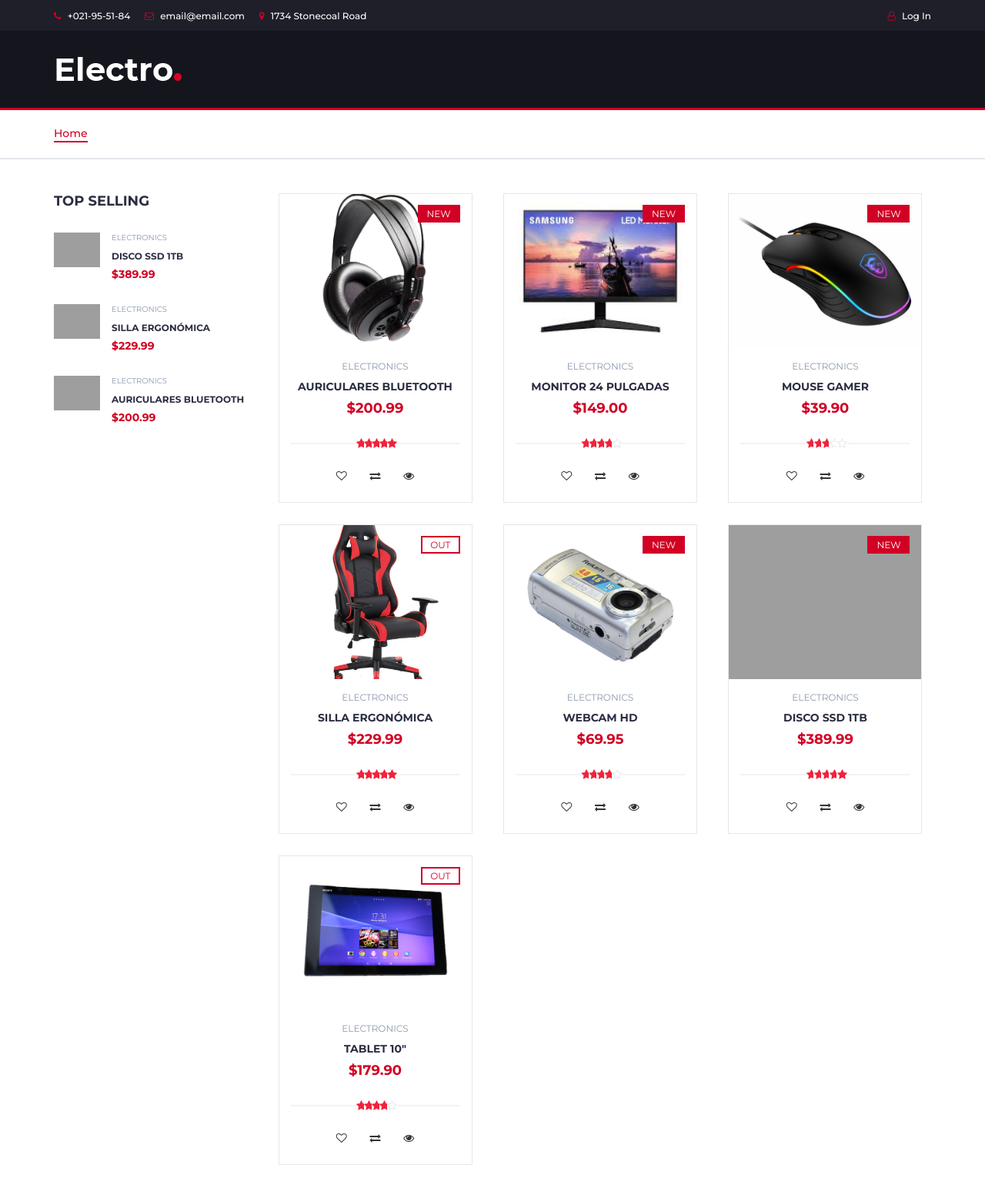
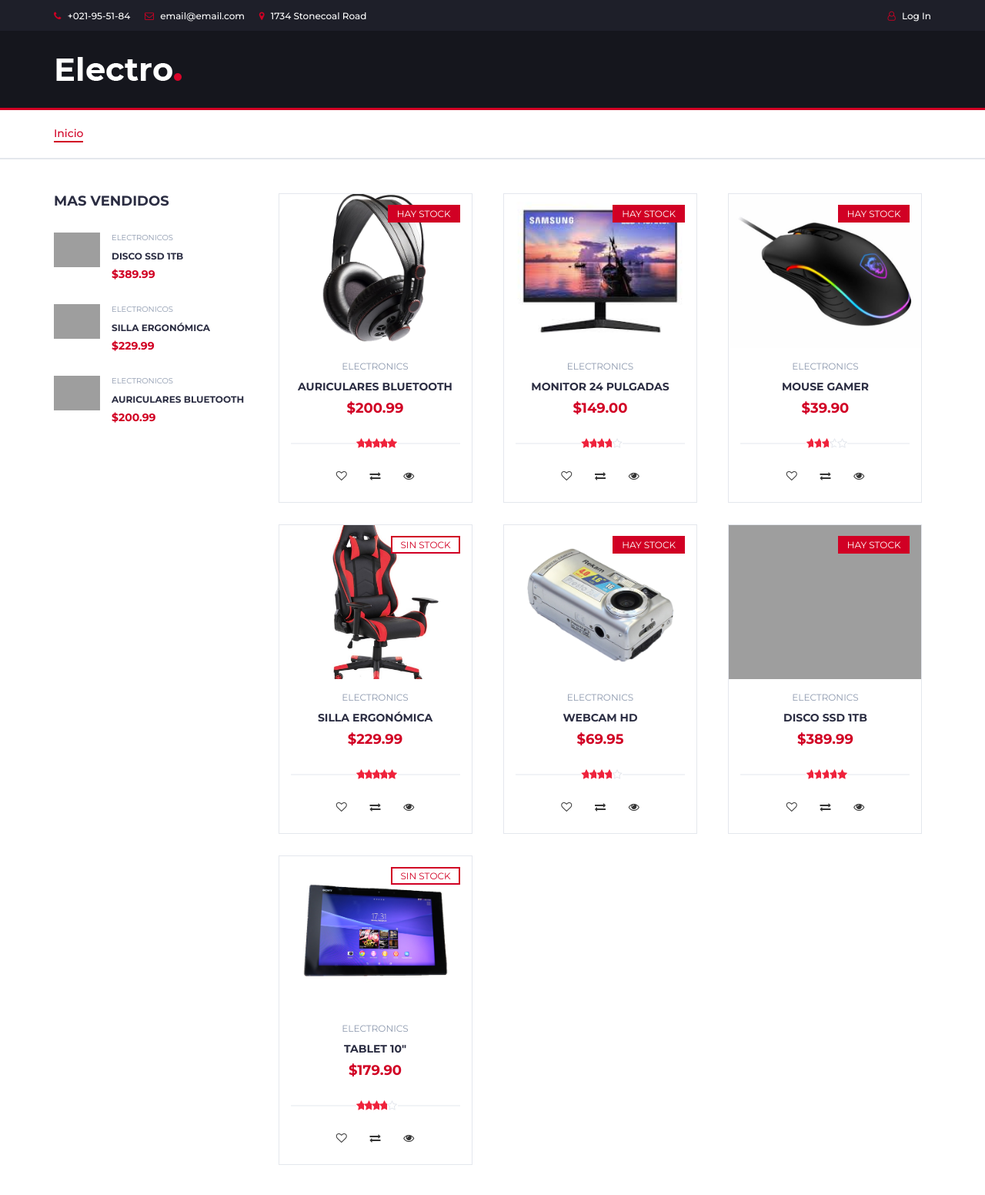
Before and after one commit to BrunoLoFaro/eshop-CRUD, a PHP site: page / in a window 1280 px wide. Shown: the top 1552 px of the page at 77% size. Run offline with PHP 8.4, Linux system fonts and the light colour scheme; data comes from the database, SQL or seed files in the repository; grey boxes are pictures that could not be loaded.

Commit message:
translate to spanish

```diff
--- a/header.php
+++ b/header.php
@@ -69,7 +69,7 @@
 				<div id="responsive-nav">
 					<!-- NAV -->
 					<ul class="main-nav nav navbar-nav">
-						<li class="active"><a href="index.php">Home</a></li>
+						<li class="active"><a href="index.php">Inicio</a></li>
 					</ul>
 					<!-- /NAV -->
 				</div>
--- a/index.php
+++ b/index.php
@@ -15,7 +15,7 @@
 
 <!-- aside Widget -->
 <div class="aside">
-	<h3 class="aside-title">Top selling</h3>
+	<h3 class="aside-title">Mas vendidos</h3>
 	<?php
 	$topQuery = "SELECT * FROM products ORDER BY price DESC LIMIT 3";
 	$topResult = mysqli_query($conn, $topQuery);
@@ -25,7 +25,7 @@
 				<img src="images/<?php echo htmlspecialchars($topProduct['imageName']); ?>" alt="">
 			</div>
 			<div class="product-body">
-				<p class="product-category">Electronics</p>
+				<p class="product-category">Electronicos</p>
 				<h3 class="product-name"><a href="#"><?php echo htmlspecialchars($topProduct['name']); ?></a></h3>
 				<h4 class="product-price">$<?php echo number_format($topProduct['price'], 2); ?></h4>
 			</div>
@@ -55,9 +55,9 @@ $result = mysqli_query($conn, $query);
 						<img src="img/<?php echo htmlspecialchars($product['imageName']); ?>" alt="">
 					<div class="product-label">
 						<?php if ($product['isInStock']) { ?>
-							<span class="new">NEW</span>
+							<span class="new">HAY STOCK</span>
 						<?php } else { ?>
-							<span class="sale">OUT</span>
+							<span class="sale">SIN STOCK</span>
 						<?php } ?>
 					</div>
 				</div>
```
